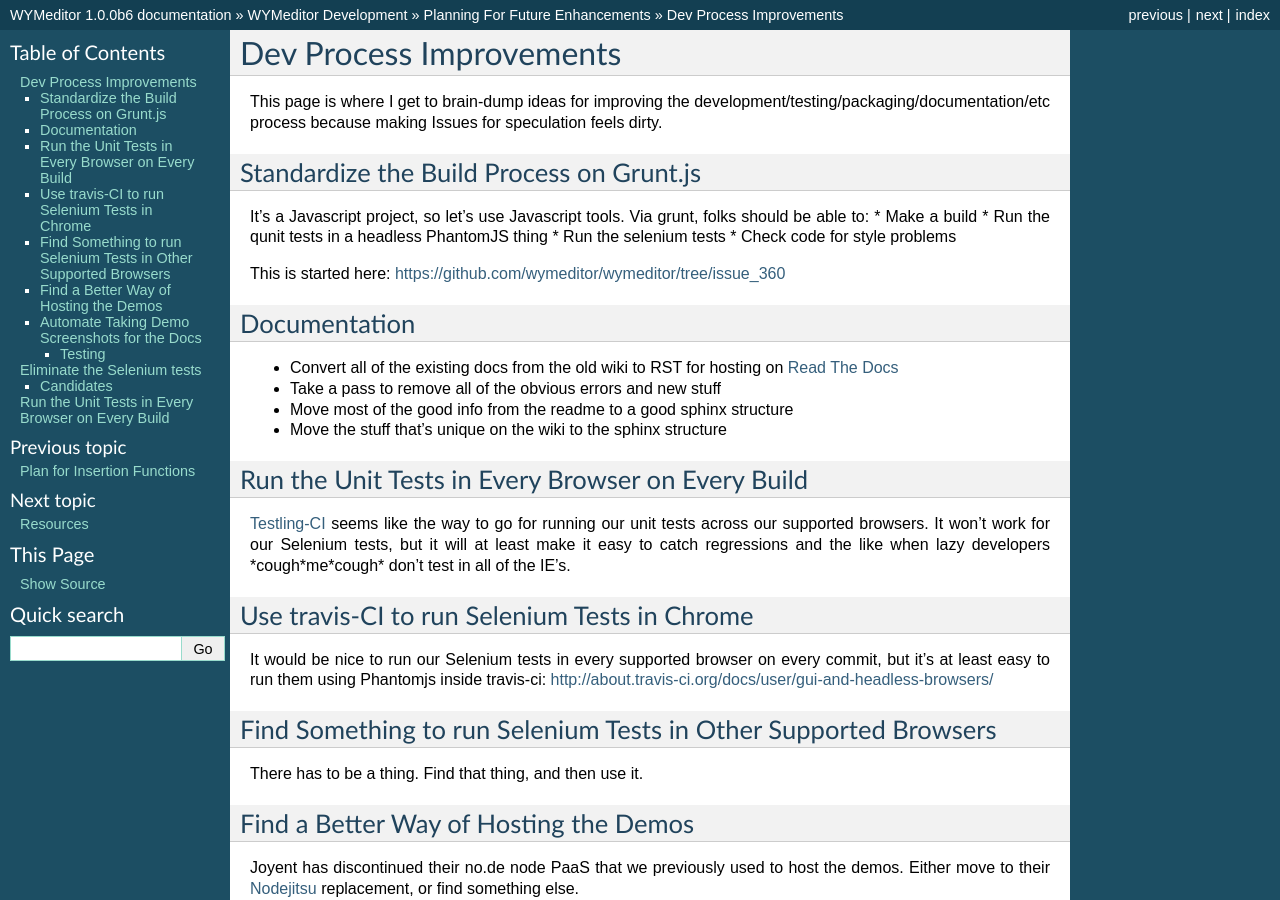
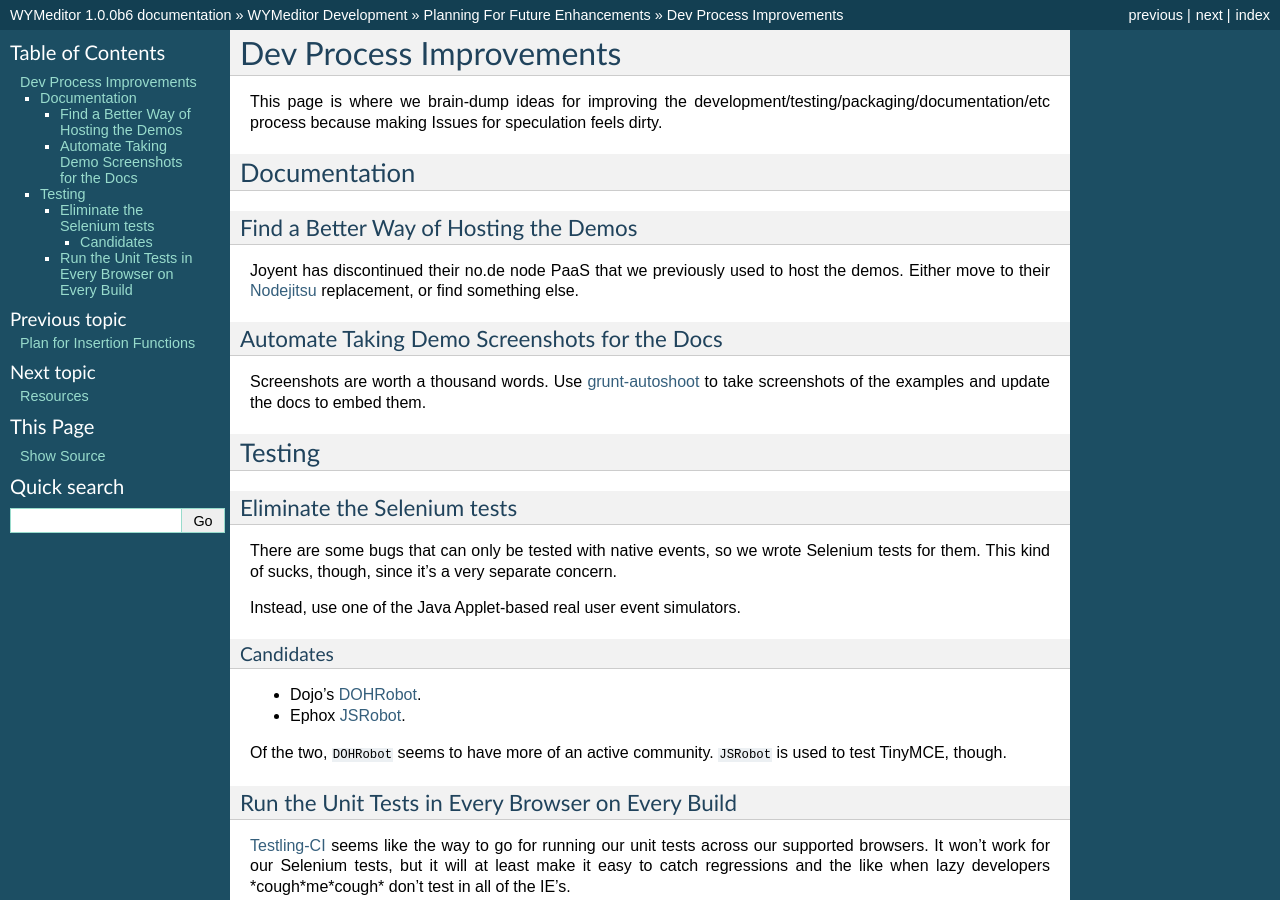
Before and after one commit to wymeditor/wymeditor, a Sphinx documentation site: the page built from docs/wymeditor_development/future_planning/dev_process_improvements.rst, in a window 1280 px wide and 900 px high. Built offline with Sphinx 7.4.7, drawn with Linux system fonts in a browser that asks for light colours.

Commit message:
Re-organize the dev process improvement docs and remove things we've done.

```diff
--- a/docs/wymeditor_development/future_planning/dev_process_improvements.rst
+++ b/docs/wymeditor_development/future_planning/dev_process_improvements.rst
@@ -1,59 +1,24 @@
+########################
 Dev Process Improvements
-========================
+########################
 
-This page is where I get to brain-dump ideas for improving the
+This page is where we brain-dump ideas for improving the
 development/testing/packaging/documentation/etc process because making Issues
 for speculation feels dirty.
 
-Standardize the Build Process on Grunt.js
------------------------------------------
-
-It's a Javascript project, so let's use Javascript tools. Via grunt, folks should be able to:
-* Make a build
-* Run the qunit tests in a headless PhantomJS thing
-* Run the selenium tests
-* Check code for style problems
-
-This is started here: https://github.com/wymeditor/wymeditor/tree/issue_360
-
+*************
 Documentation
--------------
-
-* Convert all of the existing docs from the old wiki to RST for hosting on
-  `Read The Docs <https://readthedocs.org/>`_
-* Take a pass to remove all of the obvious errors and new stuff
-* Move most of the good info from the readme to a good sphinx structure
-* Move the stuff that's unique on the wiki to the sphinx structure
-
-Run the Unit Tests in Every Browser on Every Build
---------------------------------------------------
-
-`Testling-CI <http://ci.testling.com/>`_ seems like the way to go for running
-our unit tests across our supported browsers. It won't work for our Selenium
-tests, but it will at least make it easy to catch regressions and the like when
-lazy developers \*cough\*me\*cough\* don't test in all of the IE's.
-
-Use travis-CI to run Selenium Tests in Chrome
----------------------------------------------
-
-It would be nice to run our Selenium tests in every supported browser on every
-commit, but it's at least easy to run them using Phantomjs inside travis-ci:
-http://about.travis-ci.org/docs/user/gui-and-headless-browsers/
-
-Find Something to run Selenium Tests in Other Supported Browsers
-----------------------------------------------------------------
-
-There has to be a thing. Find that thing, and then use it.
+*************
 
 Find a Better Way of Hosting the Demos
---------------------------------------
+======================================
 
 Joyent has discontinued their no.de node PaaS that we previously used to host
 the demos. Either move to their `Nodejitsu <http://www.nodejitsu.com/>`_
 replacement, or find something else.
 
 Automate Taking Demo Screenshots for the Docs
----------------------------------------------
+=============================================
 
 Screenshots are worth a thousand words.
 Use `grunt-autoshoot <https://github.com/Ferrari/grunt-autoshot>`_
```
